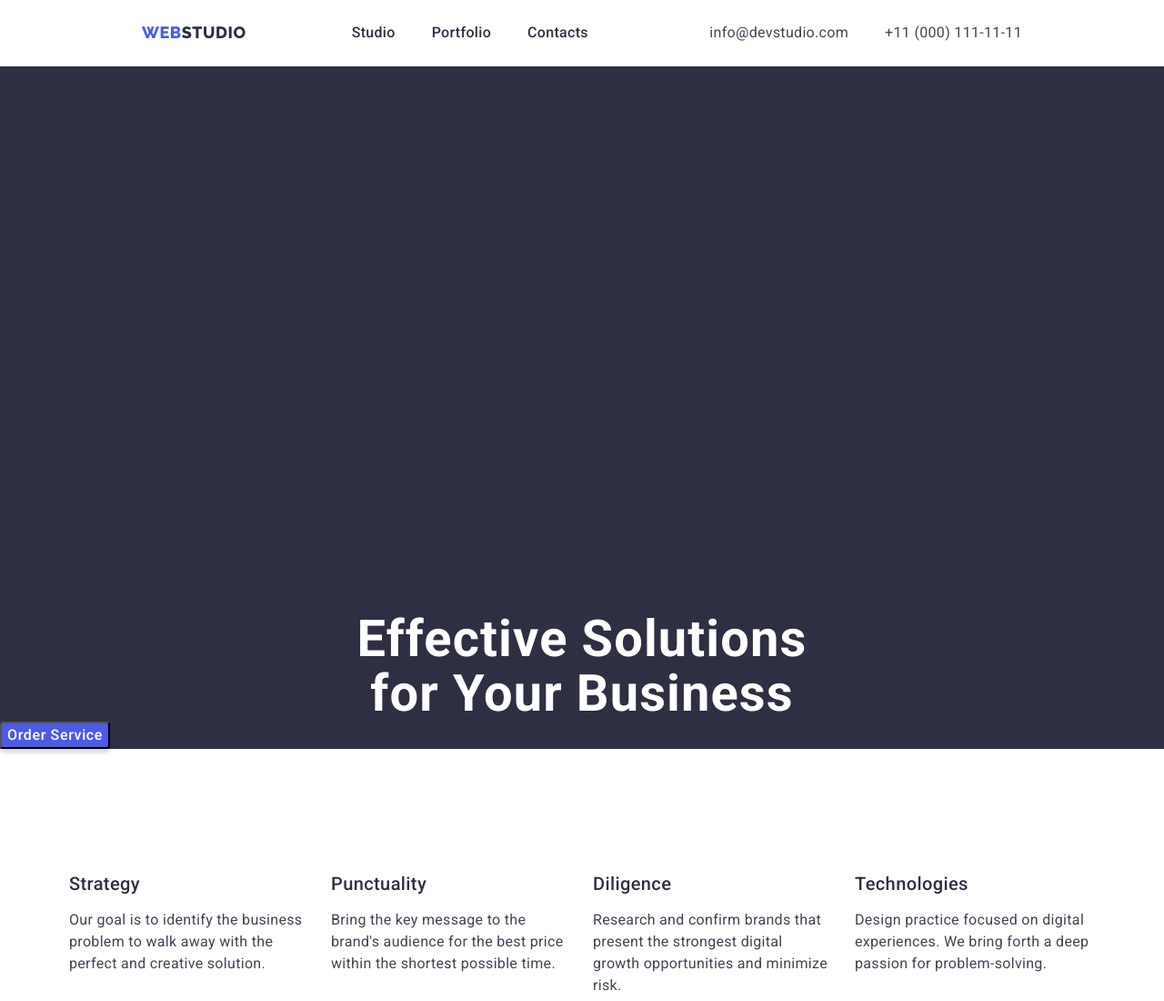
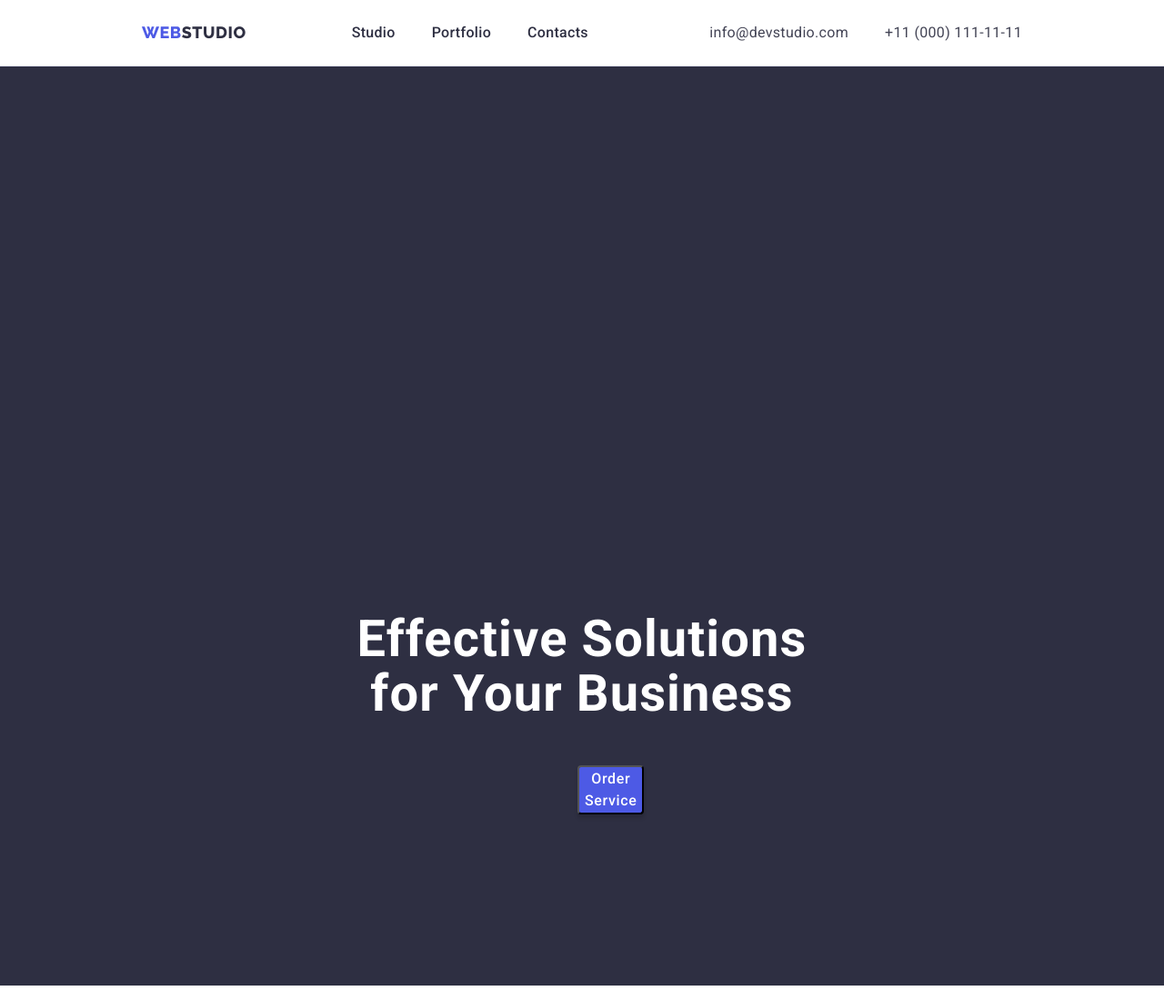
Before and after one commit to AndyMalcolm/goit-markup-hw-03, a plain HTML site: page index.html in a window 1280 px wide. Shown: the top 1100 px of the page at 91% size. Drawn offline with nearby package versions, Linux system fonts and the light colour scheme.

Commit message:
Update styles.css

```diff
--- a/css/styles.css
+++ b/css/styles.css
@@ -67,7 +67,8 @@ body {
     letter-spacing: 0.04em;
     font-family: "Roboto", sans-serif;
     cursor: pointer;
-    color: var(--white-color);}
+    color: var(--white-color);
+margin: 48px 635px 188px 635px;}
 .sec-button:hover, .sec-button:focus{background-color: var(--light-color);
 color: var(--brand-color);}
 .link{text-decoration: none;}
```
